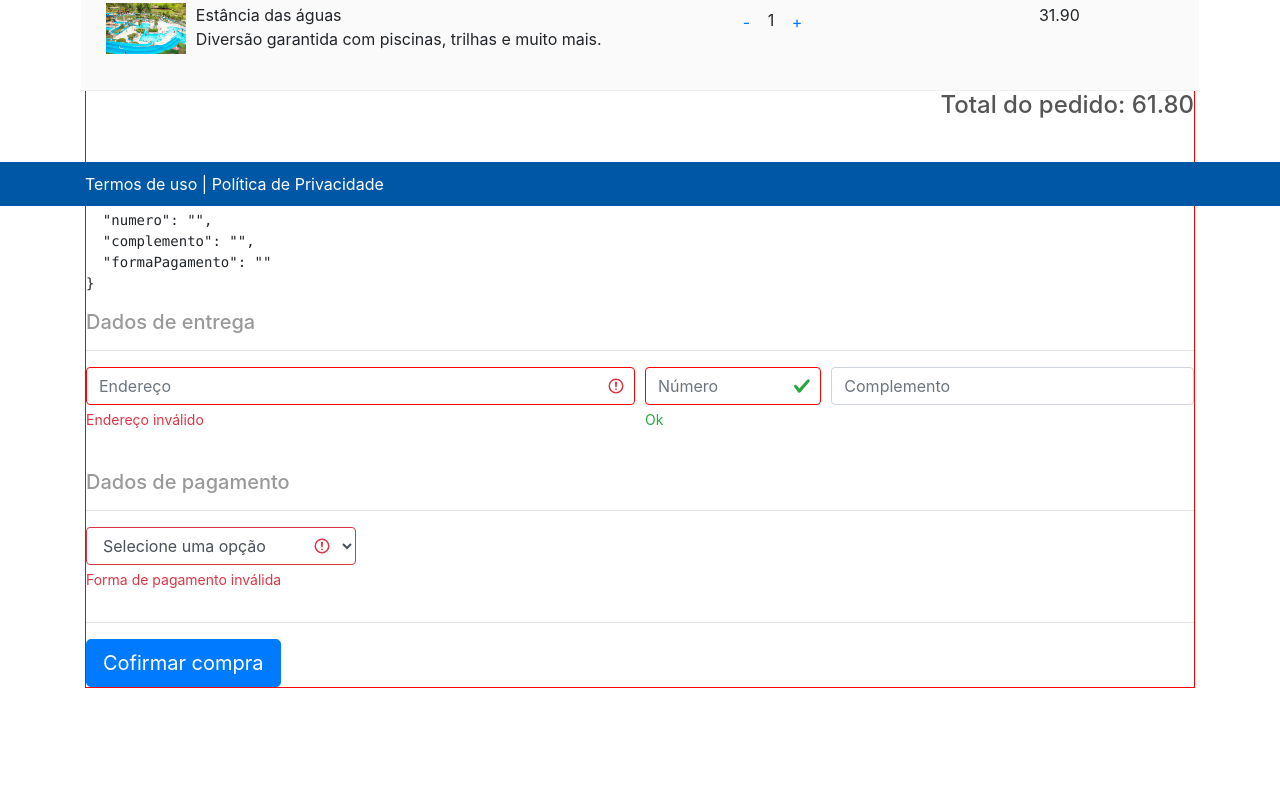
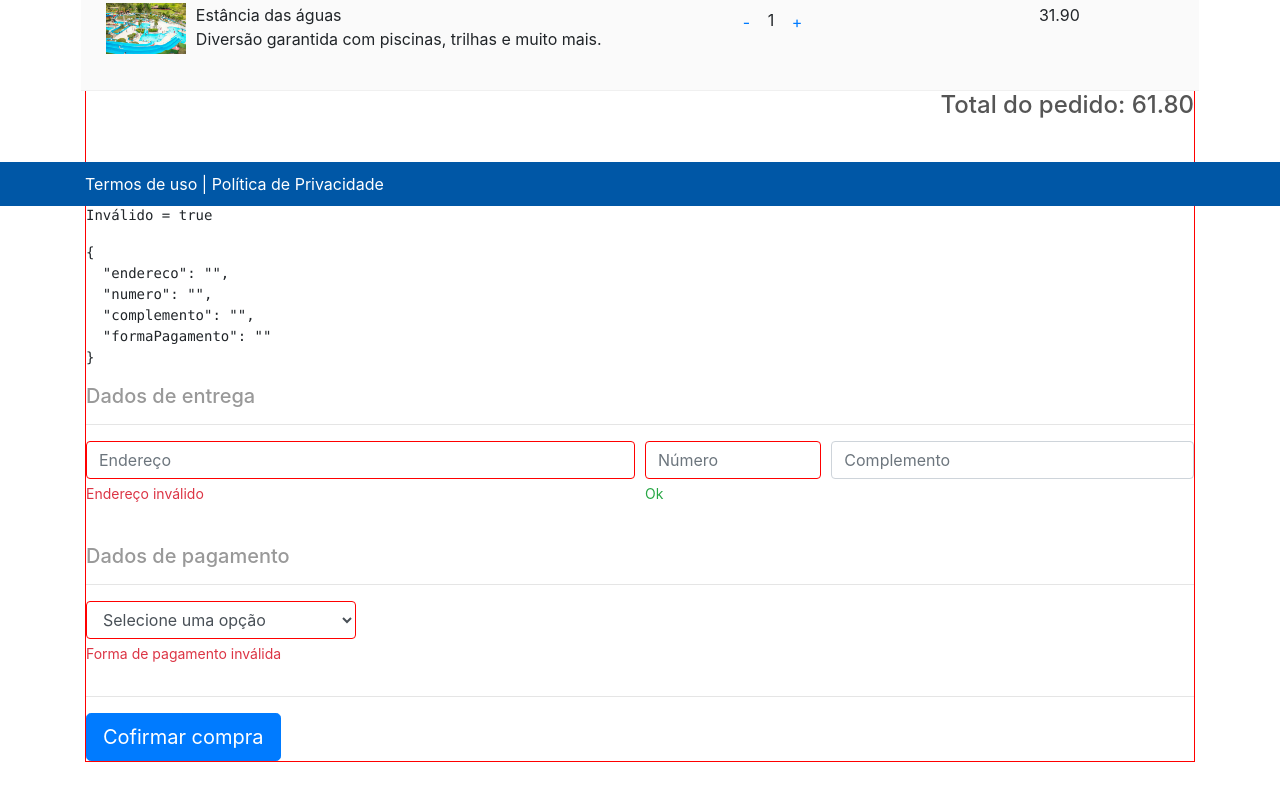
Before and after one commit to gusfrancos/angular4-curso-estudos, an Angular app in the folder app2/: page /ordem-compra in a window 1280 px wide. Shown: the part 594-1394 px from the top of the page. Built offline with nearby package versions, Linux system fonts and the light colour scheme.

Commit message:
Update ordem-compra.component.html

```diff
--- a/app2/src/app/ordem-compra/ordem-compra.component.html
+++ b/app2/src/app/ordem-compra/ordem-compra.component.html
@@ -1,6 +1,6 @@
 <div class="container">
   <div class="ordem-compra">
-    <form novalidate #formulario="ngForm" (ngSubmit)="confirmarCompra(formulario)">
+    <form novalidate #formulario="ngForm" (ngSubmit)="confirmarCompra()">
 
       <h5>Sua Compra</h5>
       <hr />
@@ -62,6 +62,8 @@
       </div>
       <br />
 
+      <pre>Válido = {{ formulario.valid | json }}</pre>
+      <pre>Inválido = {{ formulario.invalid | json }}</pre>
       <pre>{{ formulario.value | json }}</pre>
       <h5>Dados de entrega</h5>
       <hr />
@@ -71,11 +73,12 @@
         <div class="form-group col-md-6">
           <input
             type="text"
-            class="form-control is-invalid"
+            class="form-control"
             placeholder="Endereço"
             autocomplete="off"
-            minlength="5"
             required
+            minlength="3"
+            maxlength="120"
             name="endereco"
             ngModel
           >
@@ -85,10 +88,9 @@
         <div class="form-group col-md-2">
           <input
             type="text"
-            class="form-control is-valid"
+            class="form-control"
             placeholder="Número"
             autocomplete="off"
-            minlength="1"
             required
             name="numero"
             ngModel
@@ -117,9 +119,10 @@
 
         <div class="form-group col-md-3">
           <select
-            class="form-control is-invalid"
+            class="form-control"
             name="formaPagamento"
             ngModel
+            required
           >
             <option value="">Selecione uma opção</option>
             <option value="dinheiro">Dinheiro</option>
```
